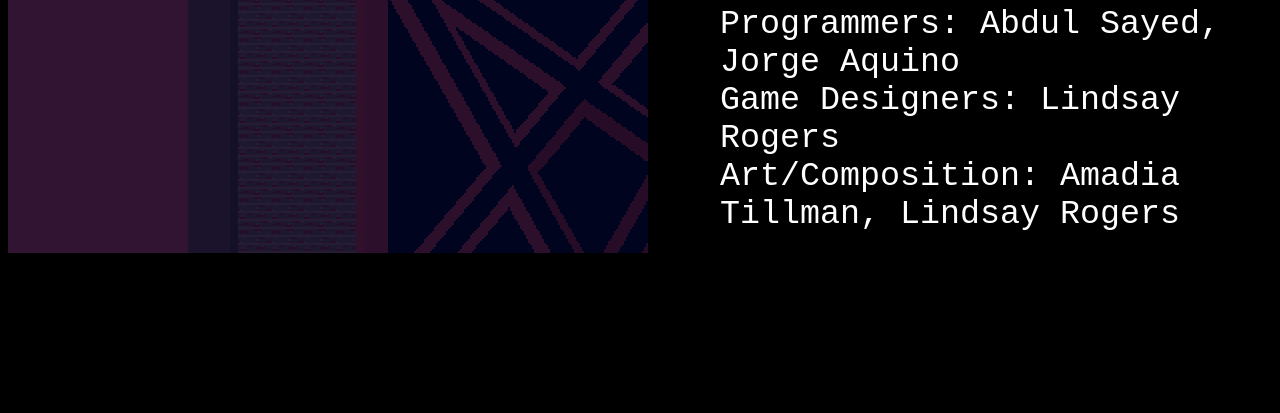
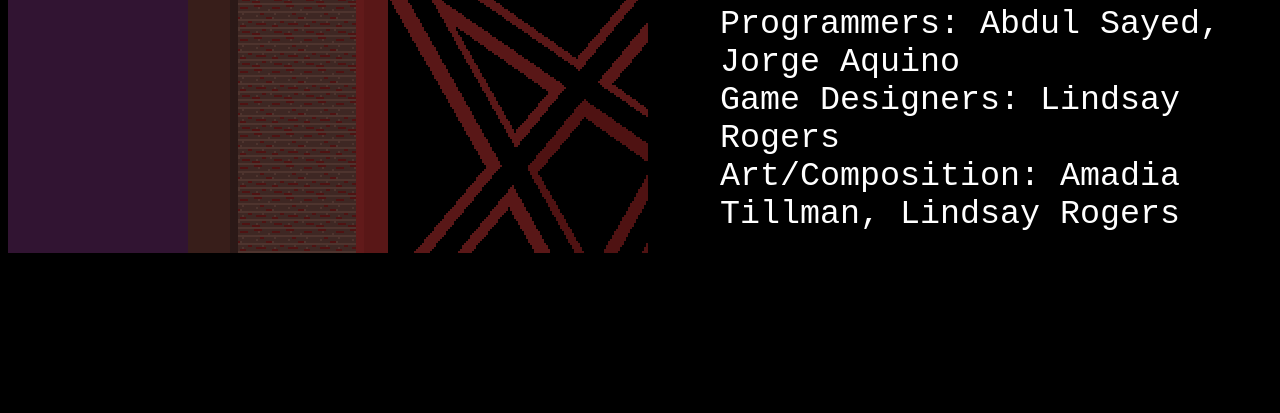
Before and after one commit to Abdul-RahmanSayed/Old-Dreams, a website: page index.html in a window 1280 px wide. Shown: the part 395-808 px from the top of the page. Drawn offline with nearby package versions, Linux system fonts and the light colour scheme; a web font is replaced by a local one.

Commit message:
Update index.css

```diff
--- a/css/index.css
+++ b/css/index.css
@@ -76,7 +76,7 @@ Let's everything scale nicely without any blur.
 
 .map {
     image-rendering: pixelated;
-    background-image: url("../images/backgrounds/Dark Room B.png");
+    background-image: url("../images/backgrounds/Room-B.png");
     opacity: 1;
     background-size: 100%;
     width: calc(7.8125 * var(--grid-cell));
```
